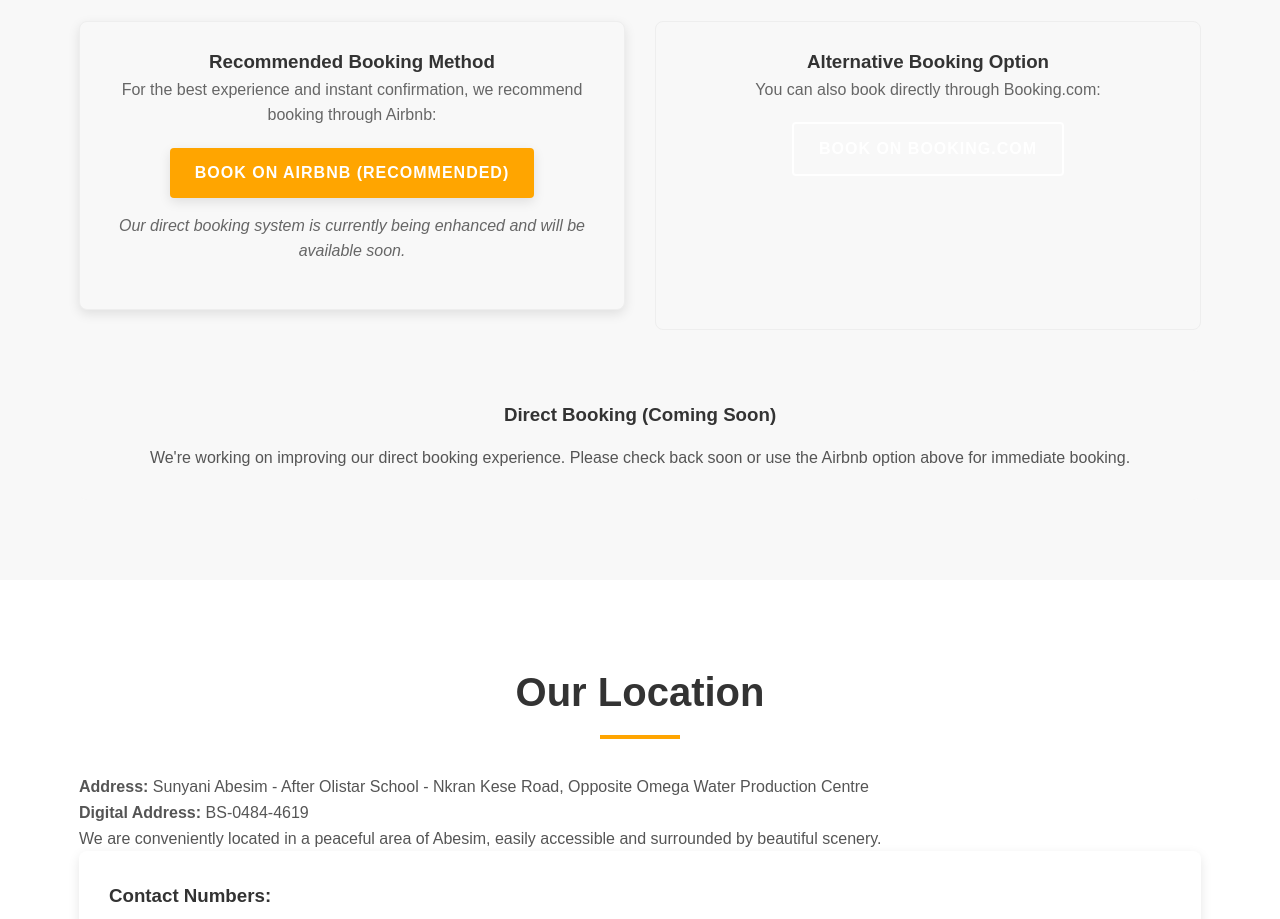
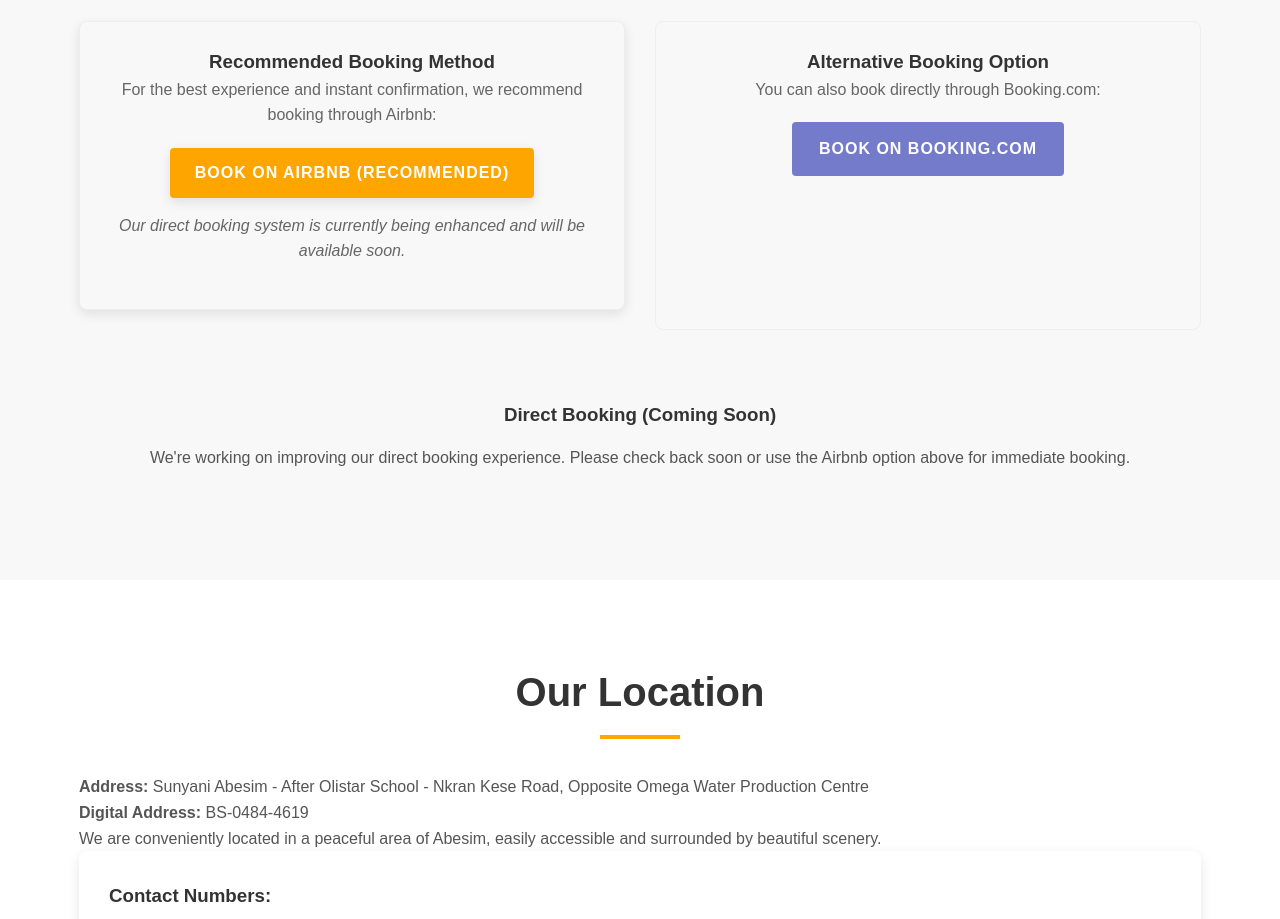
Before and after one commit to Konadu-Prince/Ankes-Lodge.Web, a website: page index.html in a window 1280 px wide. Shown: the part 5340-6259 px from the top of the page. Drawn offline with Linux system fonts and the light colour scheme.

Commit message:
Change Booking.com button color to #757bcb

```diff
--- a/styles.css
+++ b/styles.css
@@ -752,6 +752,19 @@
     margin-bottom: 20px;
 }
 
+/* Booking.com specific button styling */
+.booking-com-option .btn-secondary {
+    background-color: #757bcb;
+    border-color: #757bcb;
+    color: white;
+}
+
+.booking-com-option .btn-secondary:hover {
+    background-color: #5a60a0;
+    border-color: #5a60a0;
+    color: white;
+}
+
 /* Responsive design for booking options */
 @media (max-width: 768px) {
     .booking-options-container {
```
